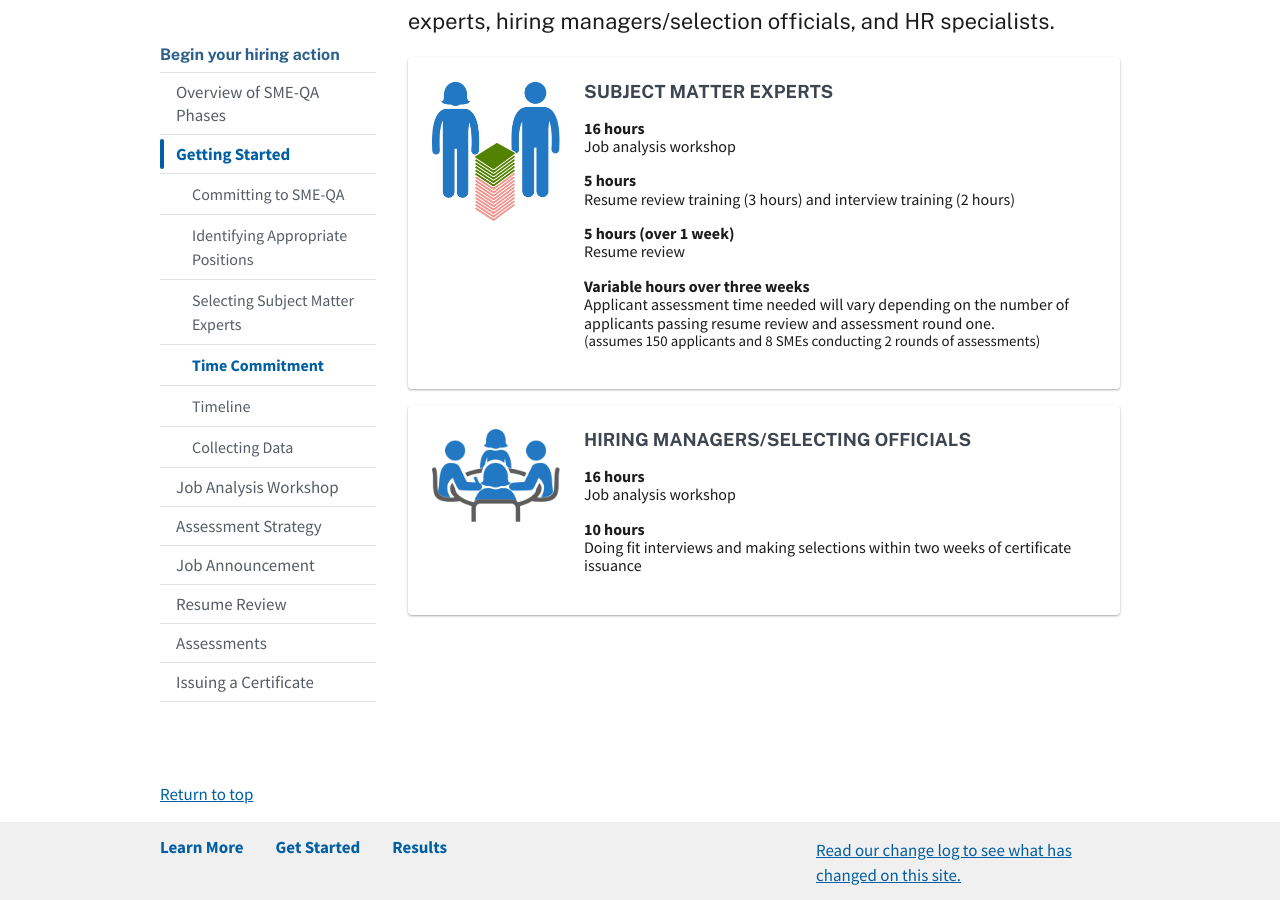
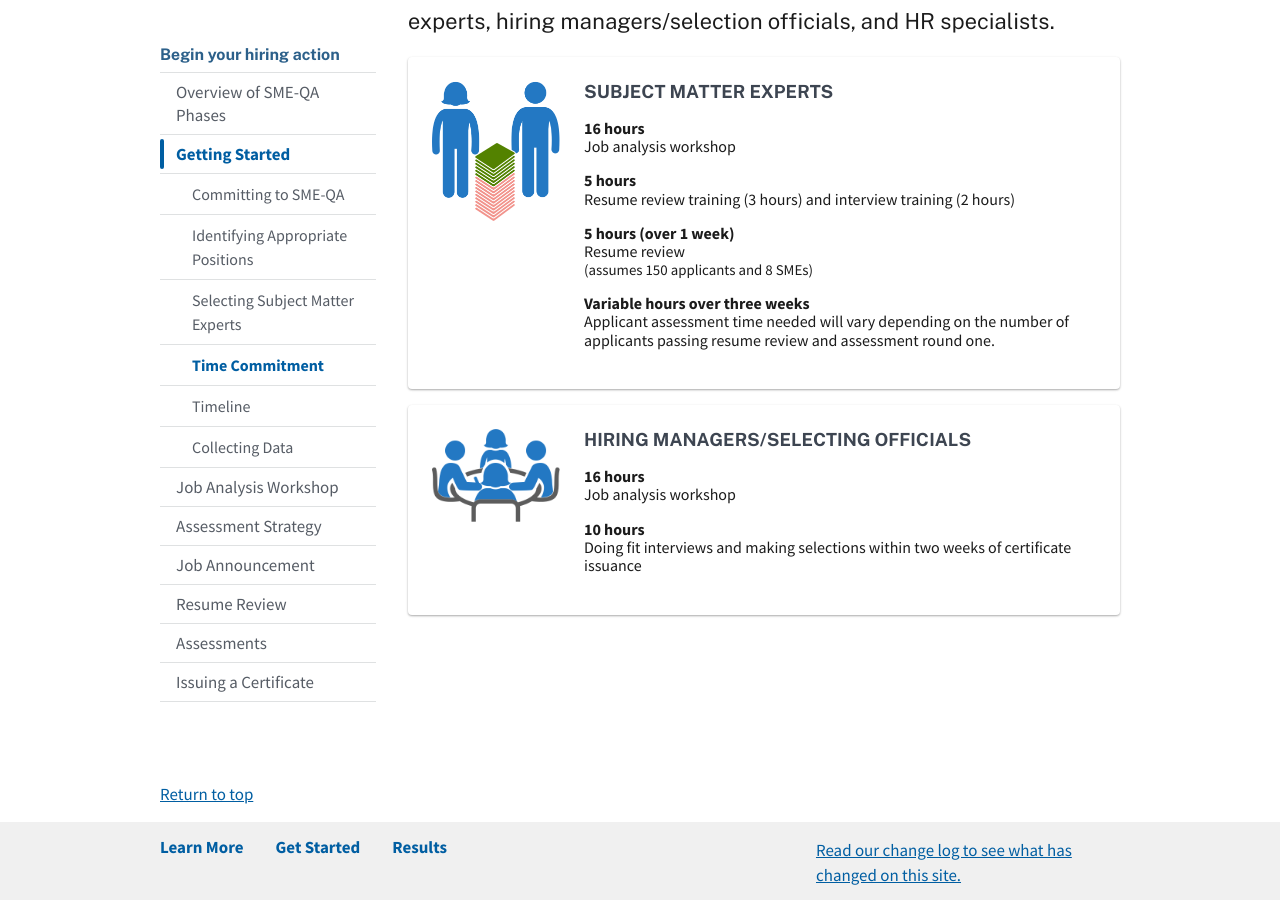
Before and after one commit to usds/SME-QA-Website, a Jekyll site: the page built from pages/phases/getting-started/time-commitment.md, in a window 1280 px wide and 900 px high, scrolled down 412 px. Built offline with Jekyll 4.4.1, drawn with Linux system fonts in a browser that asks for light colours.

Commit message:
Update time-commitment.md

```diff
--- a/pages/phases/getting-started/time-commitment.md
+++ b/pages/phases/getting-started/time-commitment.md
@@ -29,13 +29,14 @@ intro: The SME-QA process requires time commitments from subject matter experts,
           <dt class="chp-time-commitment__hours">5 hours</dt>
           <dd class="chp-time-commitment__phase">Resume review training (3 hours) and interview training (2 hours)</dd>
           <dt class="chp-time-commitment__hours">5 hours (over 1 week)</dt>
-          <dd class="chp-time-commitment__phase">Resume review</dd>
+          <dd class="chp-time-commitment__phase">Resume review
+            <div class="chp-time-commitment__paren">
+              (assumes 150 applicants and 8 SMEs)
+            </div>
+          </dd>
           <dt class="chp-time-commitment__hours">Variable hours over three weeks</dt>
           <dd class="chp-time-commitment__phase">
             Applicant assessment time needed will vary depending on the number of applicants passing resume review and assessment round one.
-            <div class="chp-time-commitment__paren">
-              (assumes 150 applicants and 8 SMEs conducting 2 rounds of assessments)
-            </div>
           </dd>
         </dl>
       </div>
```
